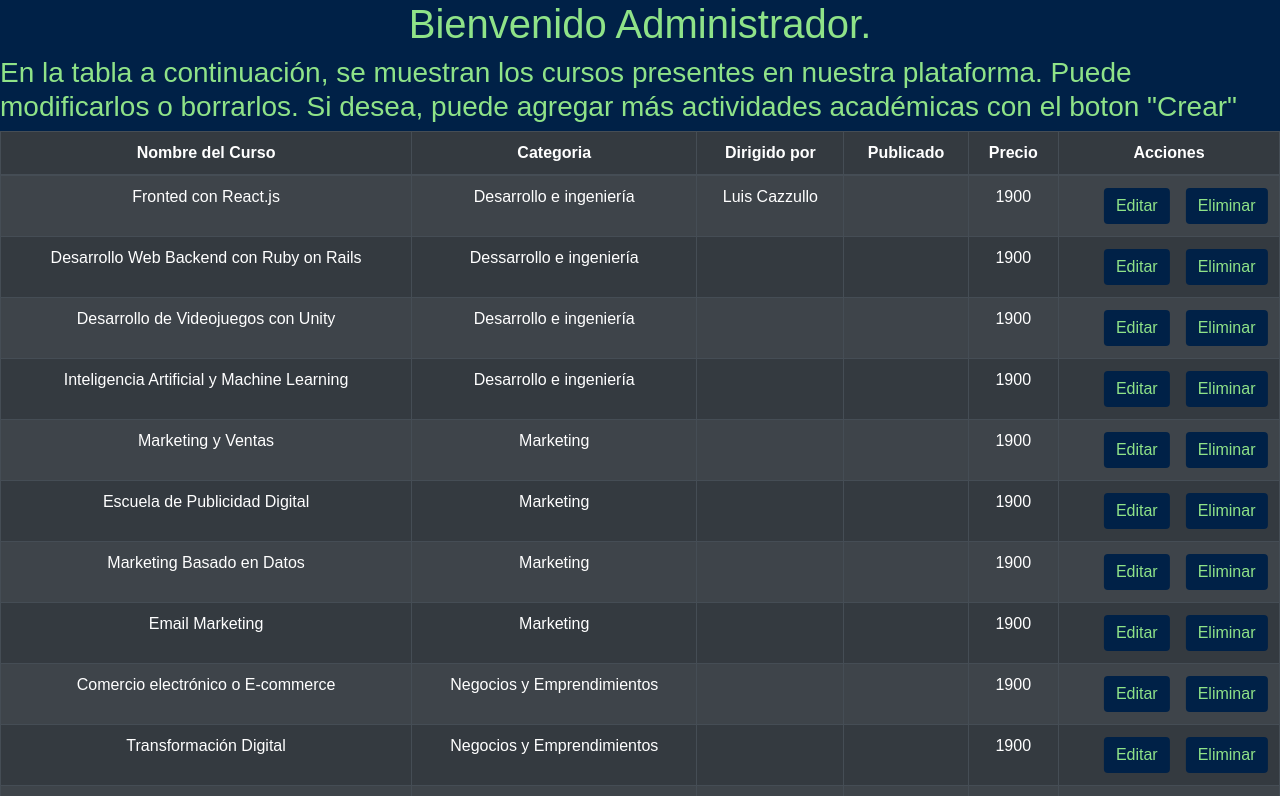
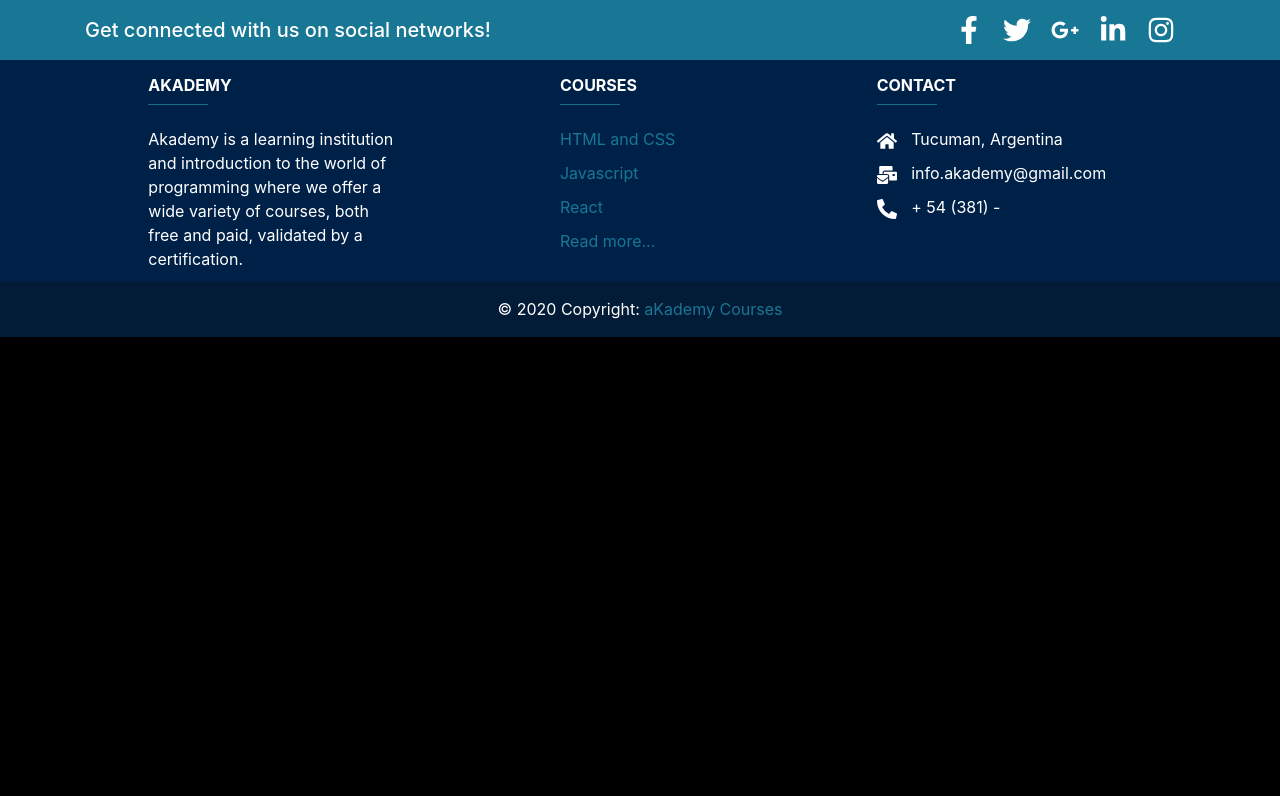
Before and after one commit to dfernandezfb/Final-Proyect, a React (Create React App) app: page / in a window 1280 px wide. Shown: the top 796 px of the page. Built offline with nearby package versions, Linux system fonts and the light colour scheme; data requests are answered from the project's data file.

Commit message:
Agregue pequeños detalles al footer

```diff
--- a/src/App.js
+++ b/src/App.js
@@ -2,6 +2,7 @@
 import { BrowserRouter as Router, Switch, Route, Link} from 'react-router-dom';
 //Components
 import EditCourse from './components/Modals/EditCourse.js';
+import Footer from './components/Footer/Footer'
 //Pages
 import AdminPage from "./pages/AdminPage";
 import LandingPage from "./pages/LandingPage";
@@ -15,7 +16,7 @@ function App() {
     {/* <LandingPage /> */}
     <Router>
      <Switch>
-       <Route exact path="/"  component= {AdminPage}/>
+       <Route exact path="/"  component= {Footer}/>
        <Route exact path="/courses/editar/:idC" component={EditCourse} />
      </Switch>
     </Router>
--- a/src/components/Footer/Footer.css
+++ b/src/components/Footer/Footer.css
@@ -9,6 +9,9 @@ body{
 }
 .background-footer-1{
     background-color: #187795;
+}
+.footer-copyright{
+    background-color: #021b37;
 }
 a:link, a:visited, a:active {
     text-decoration:none;
@@ -23,10 +26,17 @@ a:hover{
     font-size: 175%;
     color: white;
 }
+.icoContact{
+    margin-right: 10px;
+    font-size: larger;
+    font-size: 125%;
+}
 .deep-purple{
     background-color: #187795;
     width: 60px;
 }
 p{
+    text-align: left;
     margin-bottom: 10px;
+    margin-left: 0px;
 }
--- a/src/components/Footer/Footer.js
+++ b/src/components/Footer/Footer.js
@@ -1,5 +1,5 @@
 import '../Footer/Footer.css'
-import {FaFacebookF, FaTwitter, FaGooglePlusG, FaLinkedinIn, FaInstagram} from 'react-icons/fa'
+import {FaFacebookF, FaTwitter, FaGooglePlusG, FaLinkedinIn, FaInstagram, FaHome, FaMailBulk, FaPhoneAlt} from 'react-icons/fa'
 
 
 const Footer = () => {
@@ -41,9 +41,8 @@ const Footer = () => {
                         <div className="col-md-3 col-lg-4 col-xl-3 mx-auto mb-0">
                             <h6 className="text-uppercase font-weight-bold">akademy</h6>
                             <hr className="deep-purple accent-2 mb-3 mt-0 d-inline-block mx-auto"></hr>
-                            <p>Here you can use rows and columns to organize your footer content. Lorem ipsum dolor sit amet,
-                            consectetur
-                            adipisicing elit.</p>
+                            <p>Akademy is a learning institution and introduction to the world of programming
+                            where we offer a wide variety of courses, both free and paid, validated by a certification.</p>
                         </div>
 
                         <div className="col-md-2 col-lg-2 col-xl-2 mx-auto mb-0">
@@ -59,7 +58,7 @@ const Footer = () => {
                                 <a href="#!">React</a>
                             </p>
                             <p>
-                                <a href="#!">Ver mas...</a>
+                                <a href="#!">Read more...</a>
                             </p>
                         </div>
 
@@ -67,13 +66,13 @@ const Footer = () => {
                             <h6 className="text-uppercase font-weight-bold">Contact</h6>
                             <hr className="deep-purple mb-3 mt-0 d-inline-block mx-auto"></hr>
                             <p>
-                                <i className="fas fa-home mr-3"></i> Tucuman    , Argentina
+                                <FaHome className="icoContact"/> Tucuman, Argentina
                             </p>
                             <p>
-                                <i className="fas fa-envelope mr-3"></i> info.akademy@gmail.com
+                                <FaMailBulk className="icoContact"/> info.akademy@gmail.com
                             </p>
                             <p>
-                                <i className="fas fa-phone mr-3"></i> + 54 (381) -
+                                <FaPhoneAlt className="icoContact"/> + 54 (381) -
                             </p>
                         </div>
                     </div>
```
